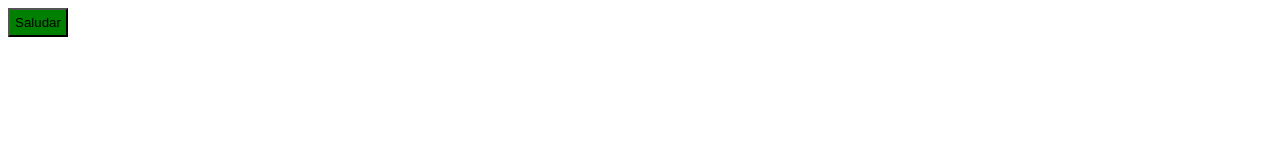
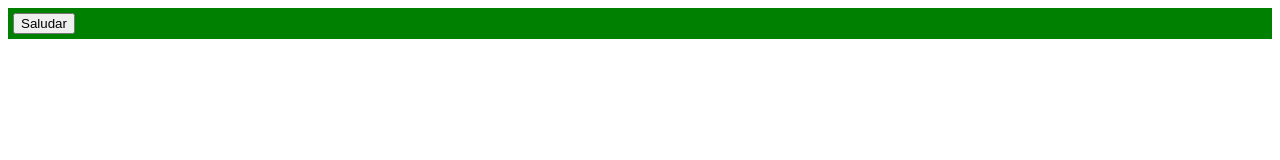
Before and after one commit to SofiDacu/taller-eventos, a plain HTML site: page index.html in a window 1280 px wide. Drawn offline with Linux system fonts and the light colour scheme.

Commit message:
Último cambio
Pensé que el botón tenía que ser verde, pero era el fondo del div

```diff
--- a/eventos.js
+++ b/eventos.js
@@ -1,3 +1,3 @@
-document.getElementById('contenedor').addEventListener('click', function(){
+document.getElementById('contenedor').addEventListener('click', function() {
     alert('Hola! Soy el div');
 })
--- a/index.html
+++ b/index.html
@@ -6,18 +6,12 @@
     <title>Document</title>
 </head>
 
-<style>
-    .colorboton{
-        padding: 5px;
-        background-color: green;
-    }
-</style>
-
 <body>
-    <div id="contenedor">
-        <button id="btn" class="colorboton" onclick="alert('Hola!'); event.stopPropagation();">Saludar</button>
+    <div id="contenedor" style="padding: 5px; background-color: green" >
+        <button onclick="alert('Hola!'); event.stopPropagation();">Saludar</button>
     </div>
 
     <script src="./eventos.js"></script>
 </body>
+
 </html>
```
